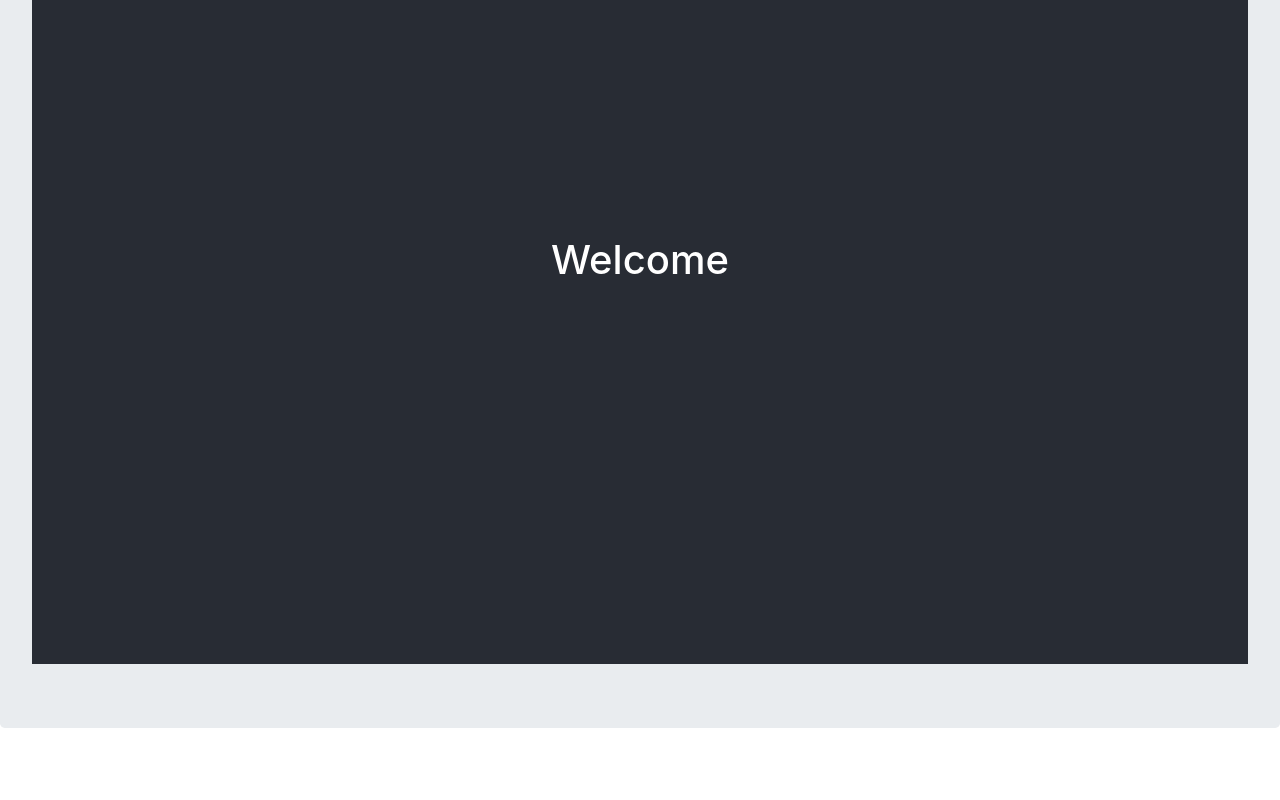
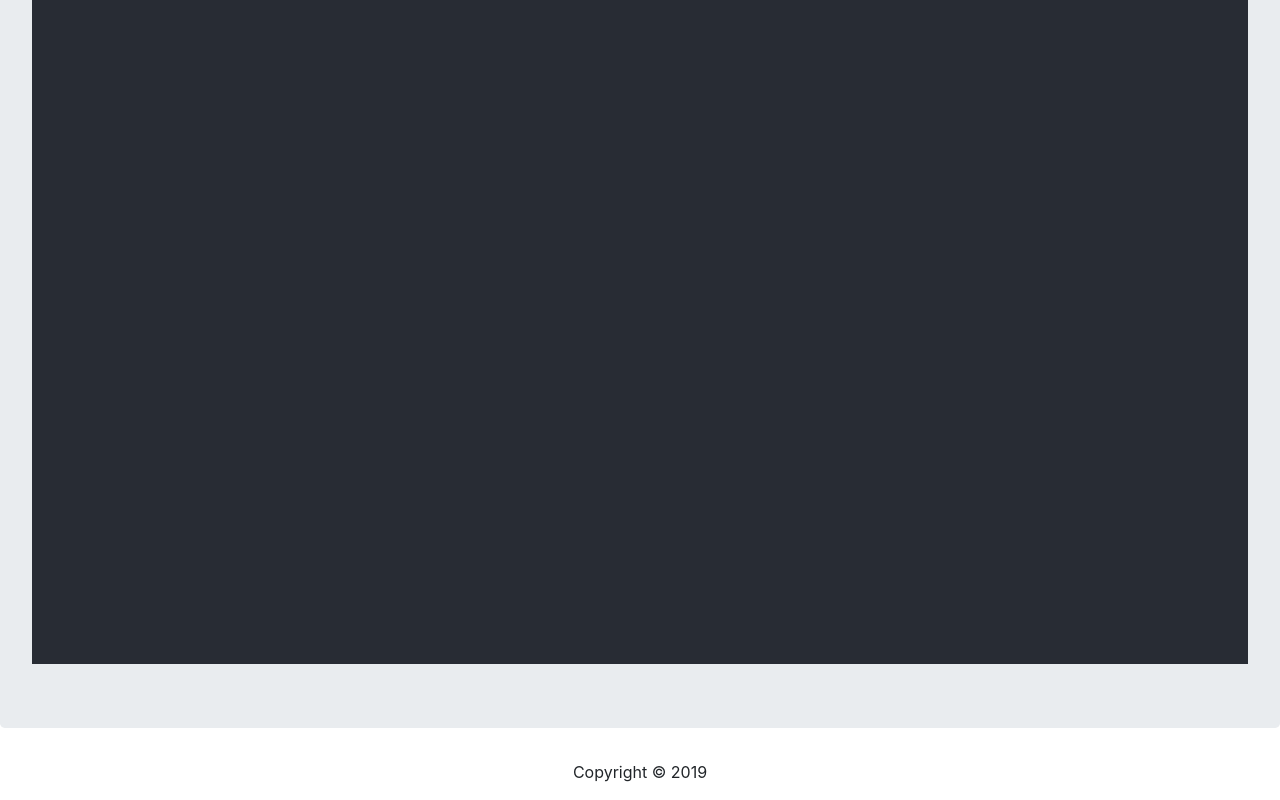
Before and after one commit to chingu-voyages/v11-bears-team-13, a React (Create React App) app: page / in a window 1280 px wide. Shown: the part 200-1000 px from the top of the page. Before the commit the page ends 960 px from the top, so only its background shows below. Built offline with nearby package versions, Linux system fonts and the light colour scheme.

Commit message:
Create components

```diff
--- a/src/components/App/App.js
+++ b/src/components/App/App.js
@@ -1,16 +1,18 @@
 import React from "react";
 import { Jumbotron } from "reactstrap";
+import Footer from "../Footer/Footer";
 import "./App.css";
 
 function App() {
   return (
-    <div className="App">
-      <Jumbotron>
-        <header className="App-header">
-          <h1>Welcome</h1>
-        </header>
-      </Jumbotron>
-    </div>
+    <>
+      <div className="App">
+        <Jumbotron>
+          <header className="App-header"></header>
+        </Jumbotron>
+      </div>
+      <Footer />
+    </>
   );
 }
 
--- /dev/null
+++ b/src/components/Footer/Footer.js
@@ -0,0 +1,9 @@
+import React from "react";
+
+function Footer() {
+  return (
+    <p className="text-center">Copyright &copy; {new Date().getFullYear()}</p>
+  );
+}
+
+export default Footer;
```
Also changed, not shown: src/components/Header/Header.js (added, +7 -0 lines), src/components/Home/Home.js (added, +11 -0 lines), src/components/Footer/Footer.css (added), src/components/Header/Header.css (added), src/components/Home/Home.css (added).
